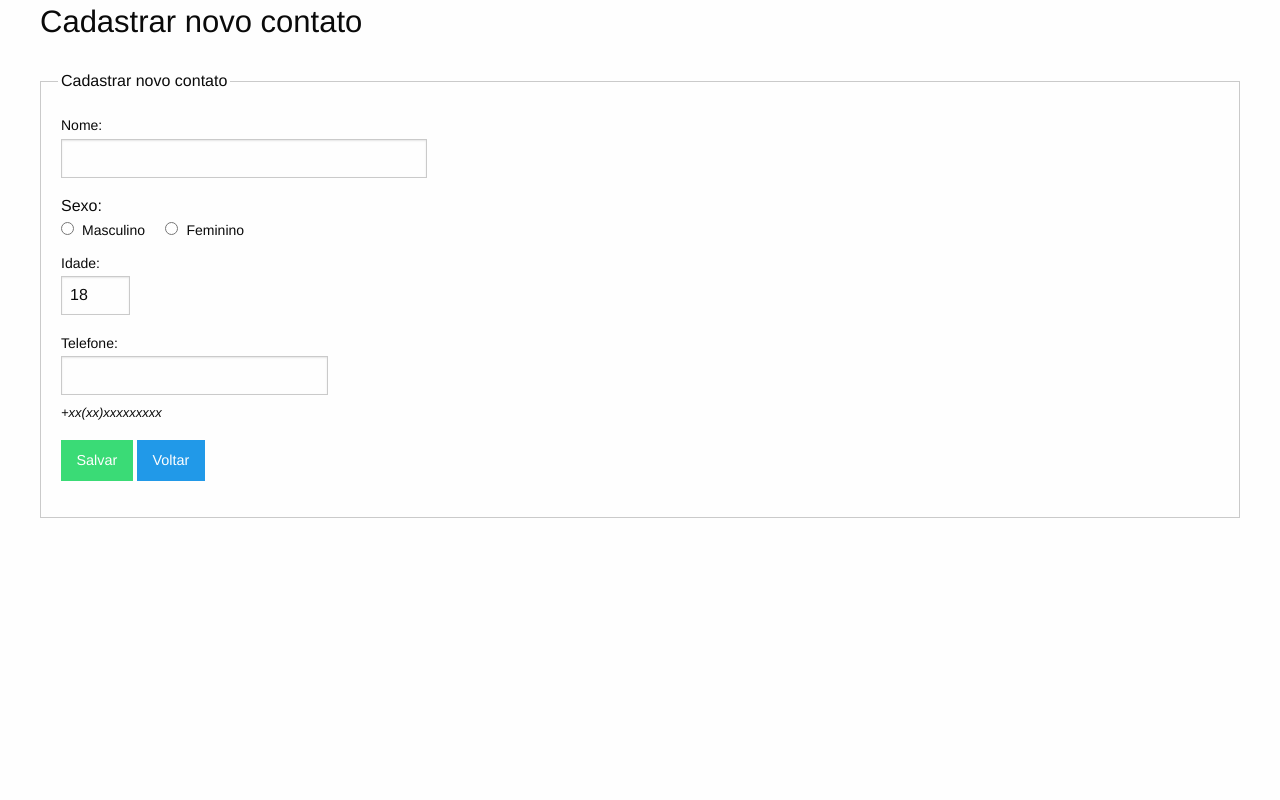
After one commit to tomrobson/bancoPHP, a PHP site: page /criar.html in a window 1280 px wide. The commit adds this page. Run offline with PHP 8.4, Linux system fonts and the light colour scheme.

Commit message:
função criar contato

```diff
--- /dev/null
+++ b/agenda/criar.html
@@ -0,0 +1,80 @@
+<!DOCTYPE html>
+<html>
+  <head>
+    <meta charset="utf-8">
+    <meta http-equiv="x-ua-compatible" content="ie=edge">
+    <meta name="viewport" content="width=device-width, initial-scale=1.0">
+    <link rel="stylesheet" href="css/foundation.css">
+    <link rel="stylesheet" href="css/app.css">
+    <title>Criar contato</title>
+  </head>
+  <body>
+    <div class="row">
+      <h3>Cadastrar novo contato</h3>
+    </div>
+    <div class="row">
+      <fieldset class="fieldset">
+        <legend>Cadastrar novo contato</legend>
+        <form class="" name="form3" action="inserir.php" method="post" onsubmit="return valida()">
+          <div class="row">
+            <div class="medium-4 columns">
+              <label>Nome:
+                <input type="text" name="nome"; id="name" maxlength="100">
+              </label>
+            </div>
+          </div>
+          <div class="">
+            <fieldset>
+              <legend>Sexo:</legend>
+              <input type="radio" name="sexo" value="M" id="sexoM" required><label>Masculino</label>
+              <input type="radio" name="sexo" value="F" id="sexoF" required><label>Feminino</label>
+            </fieldset>
+          </div>
+          <div class="row">
+            <div class="medium-1 columns">
+              <label>
+                Idade:
+                <input type="number" name="idade" id="age" value="18">
+              </label>
+            </div>
+          </div>
+          <div class="row">
+            <div class="medium-3 columns">
+              <label>Telefone:
+                <input type="text" name="telefone" id="fone" maxlength="17">
+              </label>
+              <p class="help-text">+xx(xx)xxxxxxxxx</p>
+            </div>
+          </div>
+
+          <button type="submit" class="success button">Salvar</button>
+          <a href="index.php" class="button">Voltar</a>
+        </form>
+      </fieldset>
+    </div>
+  </body>
+</html>
+
+<script type="text/javascript">
+  function valida(){
+    var sexoM = document.getElementById("sexoM").checked;
+    var sexoF = document.getElementById("sexoF").checked;
+
+    if(document.getElementById("name").value==""){
+      alert("Campo nome obrigatorio!");
+      document.getElementById("name").focus;
+    }
+    if(!sexoM && !sexoF){
+      alert("Campo sexo obrigatorio!");
+      return false;
+    }
+    if(document.getElementById("age").value<=13){
+      alert("Idade tem que ser maior de 13 anos!");
+      return false;
+    }
+    if(document.getElementById("fone").value==""){
+      alert("Campo telefone e obrigatorio!");
+      return false;
+    }
+  }
+</script>
```
Also changed, not shown: agenda/excluir.php (added, +20 -0 lines), agenda/index.php (+5 -22 lines), agenda/inserir.php (added, +23 -0 lines).
